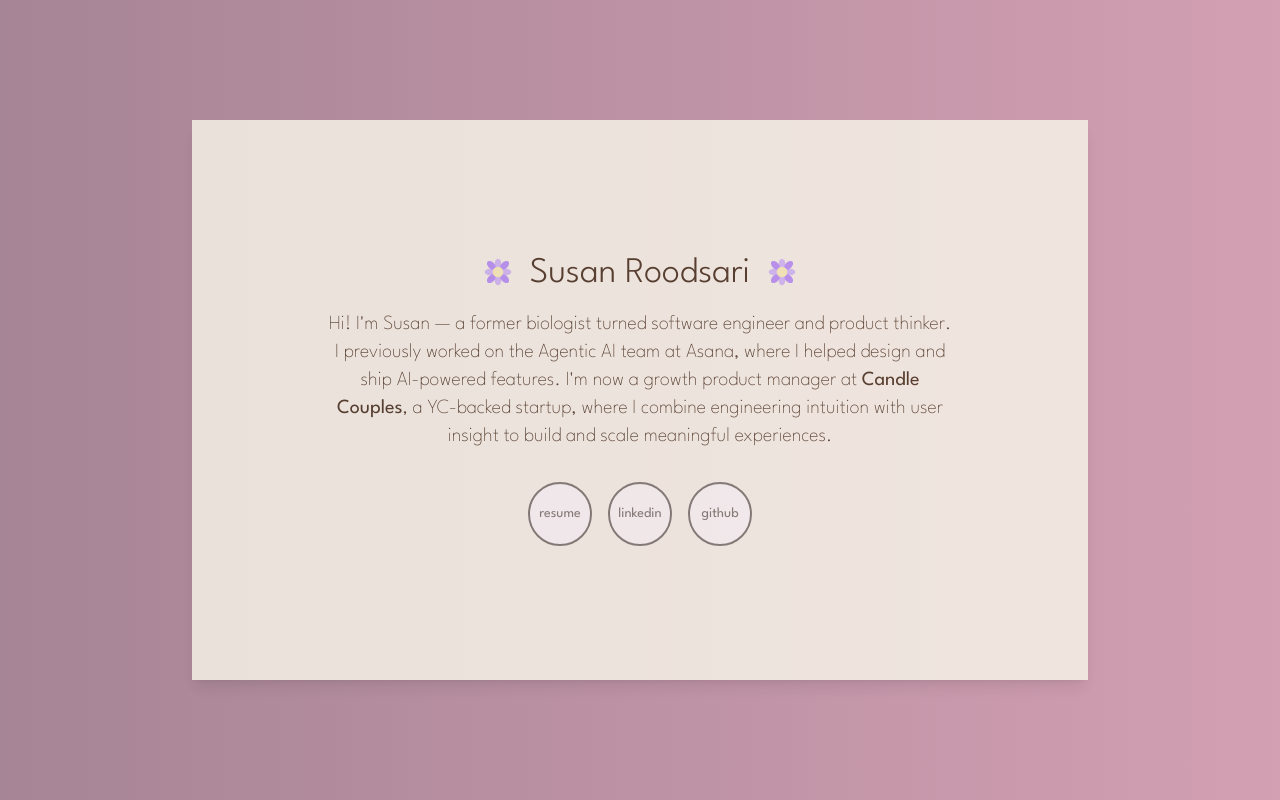
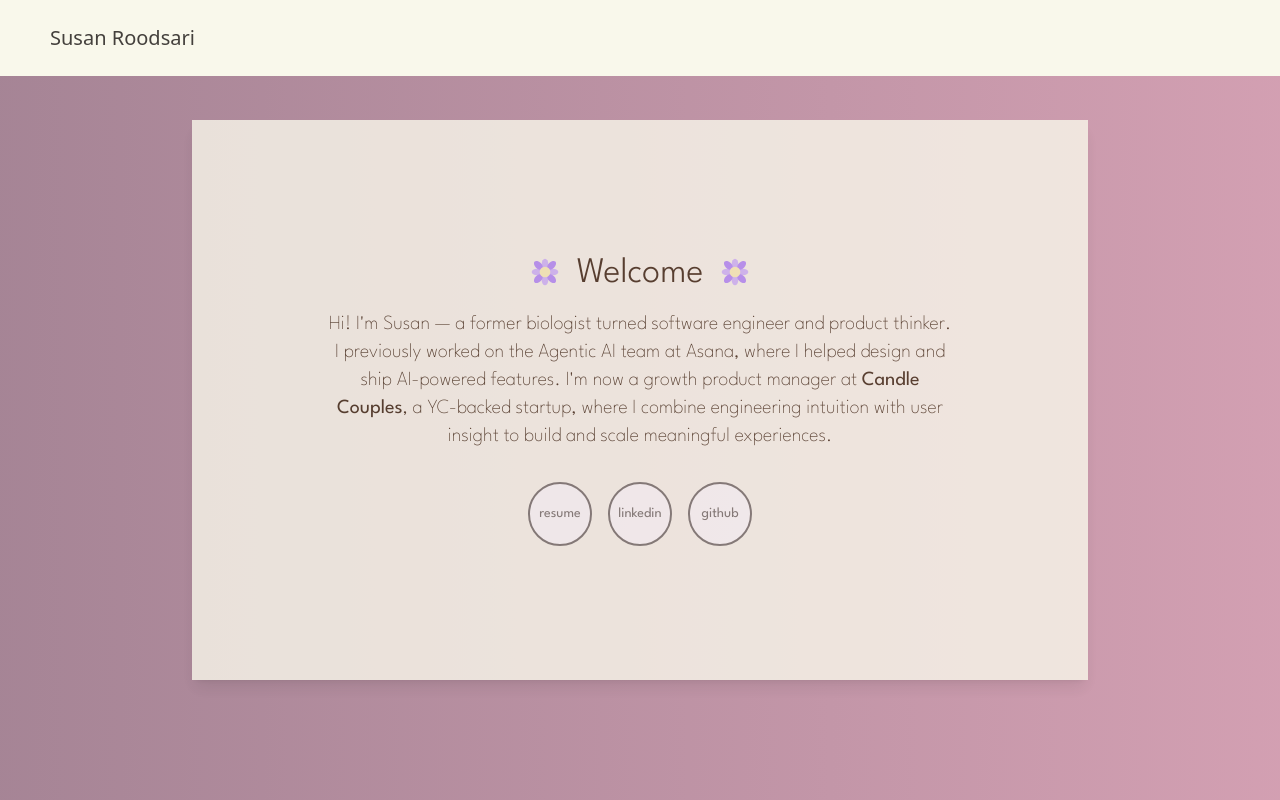
Before and after one commit to sroodsari/sroodsari.github.io, a React (Create React App) app: page / in a window 1280 px wide. Built offline with nearby package versions, Linux system fonts and the light colour scheme.

Commit message:
add static header

```diff
--- a/src/App.js
+++ b/src/App.js
@@ -4,13 +4,19 @@
 
 function App() {
   return (
+    <div className="App">
+      <div className="w-full fixed top-0 z-50 bg-[#f9f8eb] text-left py-6">
+        <h1 className="text-base sm:text-xl text-stone-700 font-medium ml-[50px]">
+          Susan Roodsari
+        </h1>
+      </div>
       <div className="app-container bg-pink-gradient text-xl justify-center flex min-h-screen items-center">
         <div className="relative flex flex-col justify-center items-center opacity-80 w-full md:max-w-none p-15 shadow-lg m-auto"
           style={{ backgroundColor: '#f9f8eb', width: '70%', height: '70%', maxWidth: '70%', maxHeight: '70%', minHeight: '70vh', minWidth: '70vw' }}>
           <div className="flex items-center mb-4">
             <Flower className="size-8 sm:size-15 mb-1" />
             <h1 className="sm:text-4xl text-2xl font-light text-stone-800 league-spartan text-center sm:text-left mx-4" style={{ color: '#3f2a14' }}>
-            Susan Roodsari
+              Welcome
             </h1>
             <Flower className="size-8 sm:size-15 mb-1" />
           </div>
@@ -36,6 +42,7 @@
           </div>
         </div>
       </div>
+    </div>
   );
 }
 
```
Lines whose indentation alone changed are shown as unchanged.
